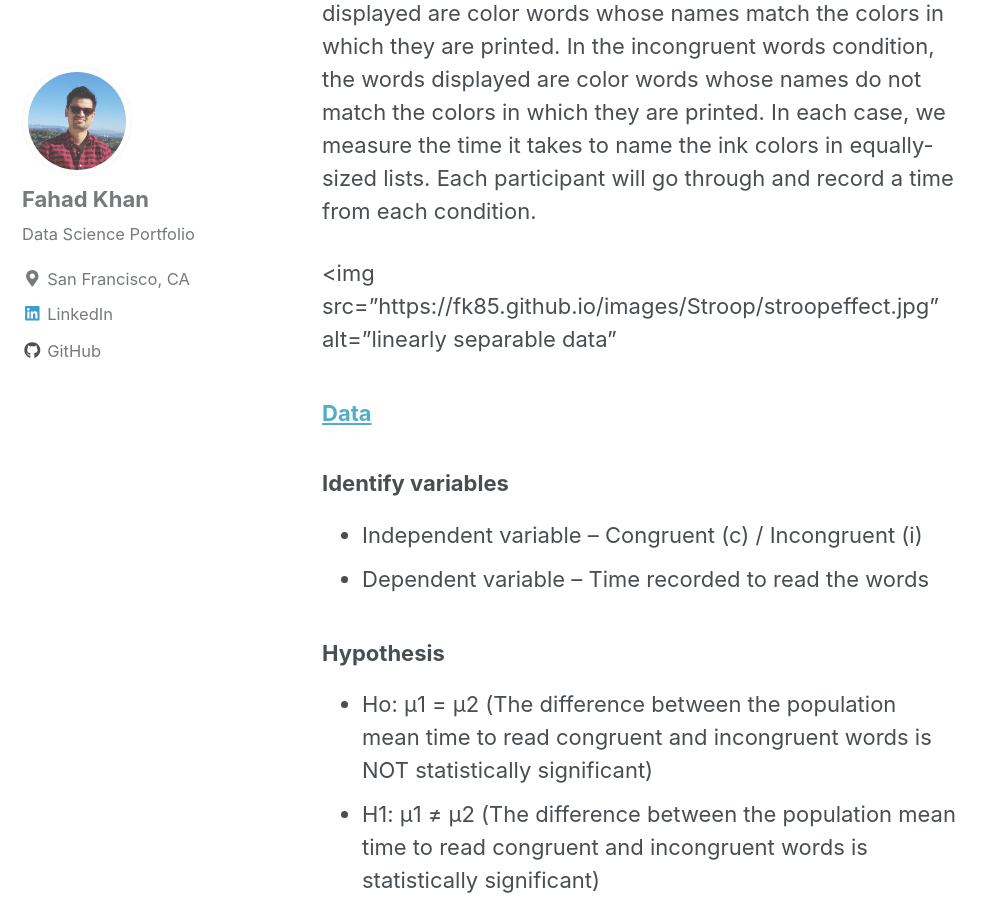
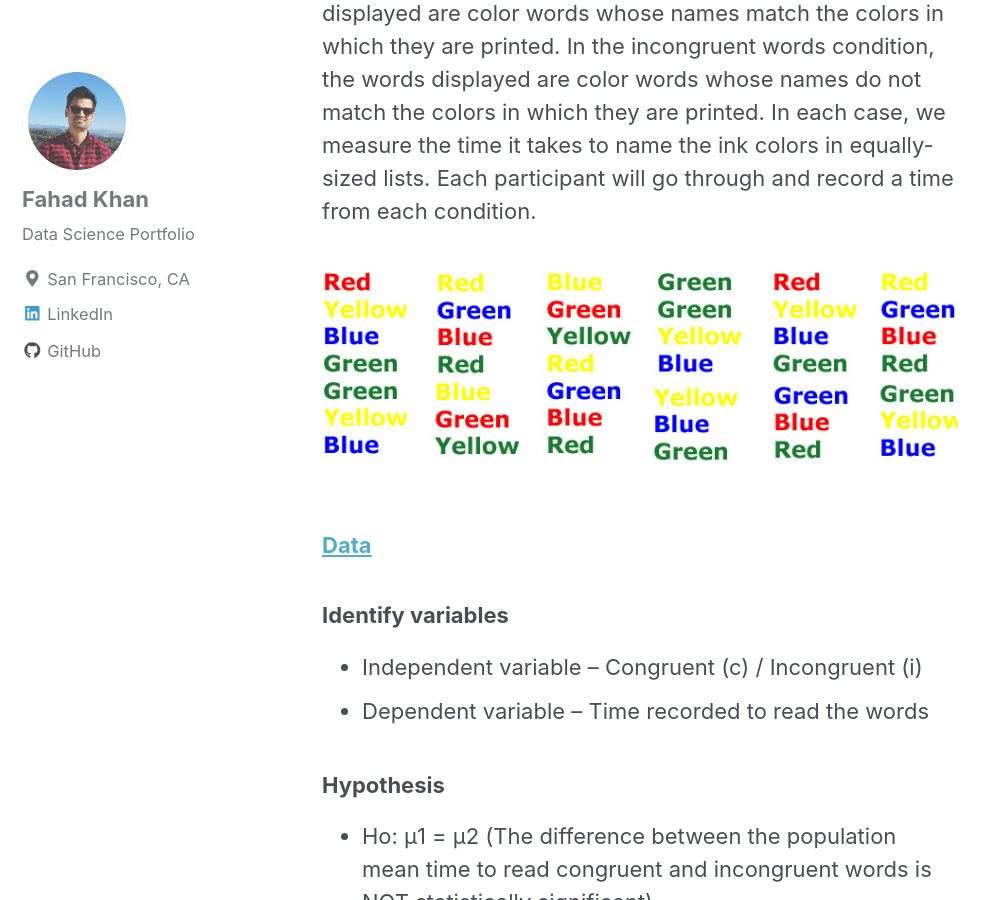
Before and after one commit to FK85/FK85.github.io, a Jekyll site: the page built from _posts/2017-10-26-Stroop.md, in a window 1280 px wide and 900 px high, scrolled down 795 px. Shown: the whole window, without its empty margins (0-998 px from the left). Built offline with Jekyll 4.4.1, drawn with Linux system fonts in a browser that asks for light colours; nearby versions of some CDN libraries; some of the changed text lies outside the part shown.

Commit message:
Added an image to stroop effect

```diff
--- a/_posts/2017-10-26-Stroop.md
+++ b/_posts/2017-10-26-Stroop.md
@@ -14,7 +14,7 @@
 ### Experiment Setup
 In a Stroop task, participants are presented with a list of words, with each word displayed in a color of ink. The participant’s task is to say out loud the color of the ink in which the word is printed. The task has two conditions: a congruent words condition, and an incongruent words condition. In the congruent words condition, the words being displayed are color words whose names match the colors in which they are printed. In the incongruent words condition, the words displayed are color words whose names do not match the colors in which they are printed. In each case, we measure the time it takes to name the ink colors in equally-sized lists. Each participant will go through and record a time from each condition.
 
-<img src="{{ site.url }}{{ site.baseurl }}/images/Stroop/stroopeffect.jpg" alt="linearly separable data"
+<img src="{{ site.url }}{{ site.baseurl }}/images/Stroop/stroopeffect.jpg" alt="linearly separable data">
 
 ### [Data](https://drive.google.com/file/d/0B9Yf01UaIbUgQXpYb2NhZ29yX1U/view)
 
@@ -66,7 +66,7 @@
 * **Reject Null Hypothesis**: Since the t-score is higher than the critical value, the difference is statistically significant
 * **Conclusion**: By looking at the sample data we can infer that for the population the average time for reading the colors of incongruent words is higher than the average time for reading the colors of congruent words.
 
-#### Explanation for stroop affect*
+### Explanation for stroop affect
 * Speed of Processing Theory: the interference occurs because words are read faster than colors are named, which could be because of different parts of brain processing the information
 * We are depending on speech to understand if we have identified the color. Speech might be more closely associated with text rather than color. So we might be identifying both simultaneously, but are only able to say text faster.
 
```
